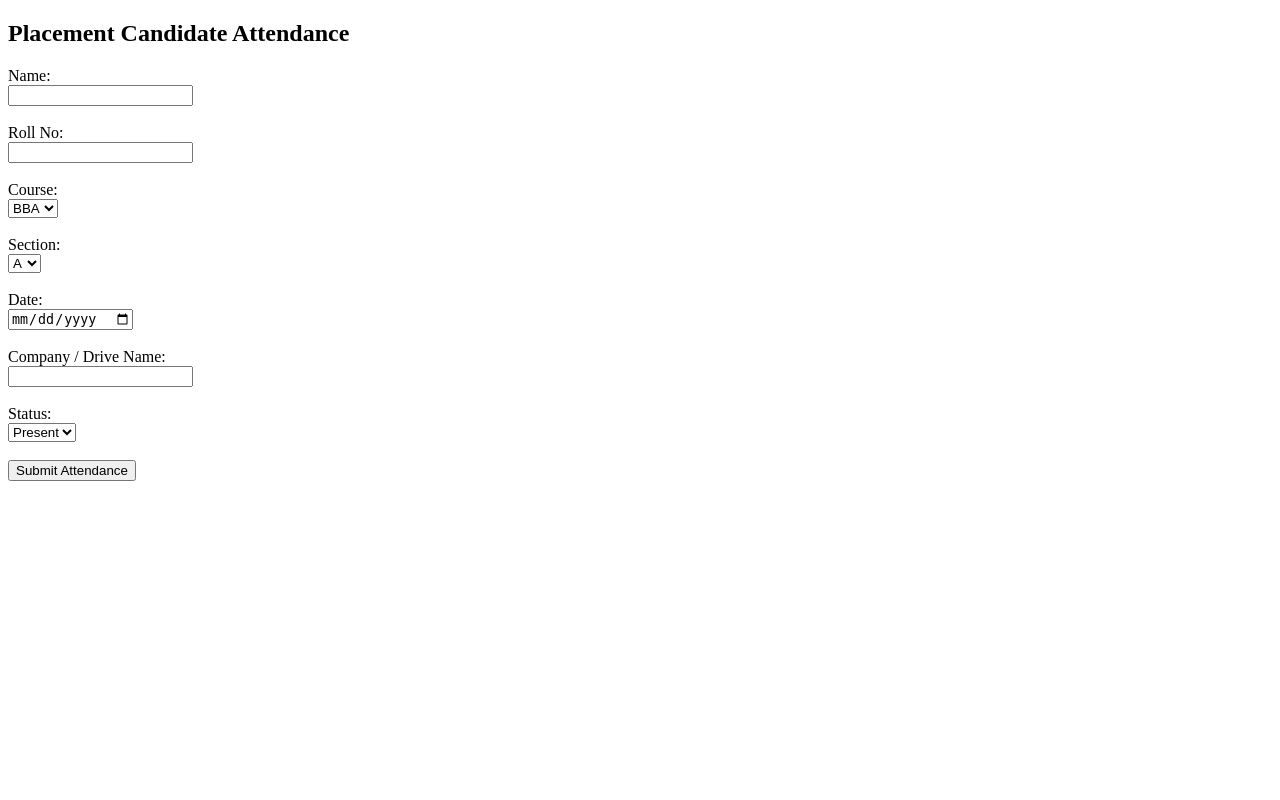
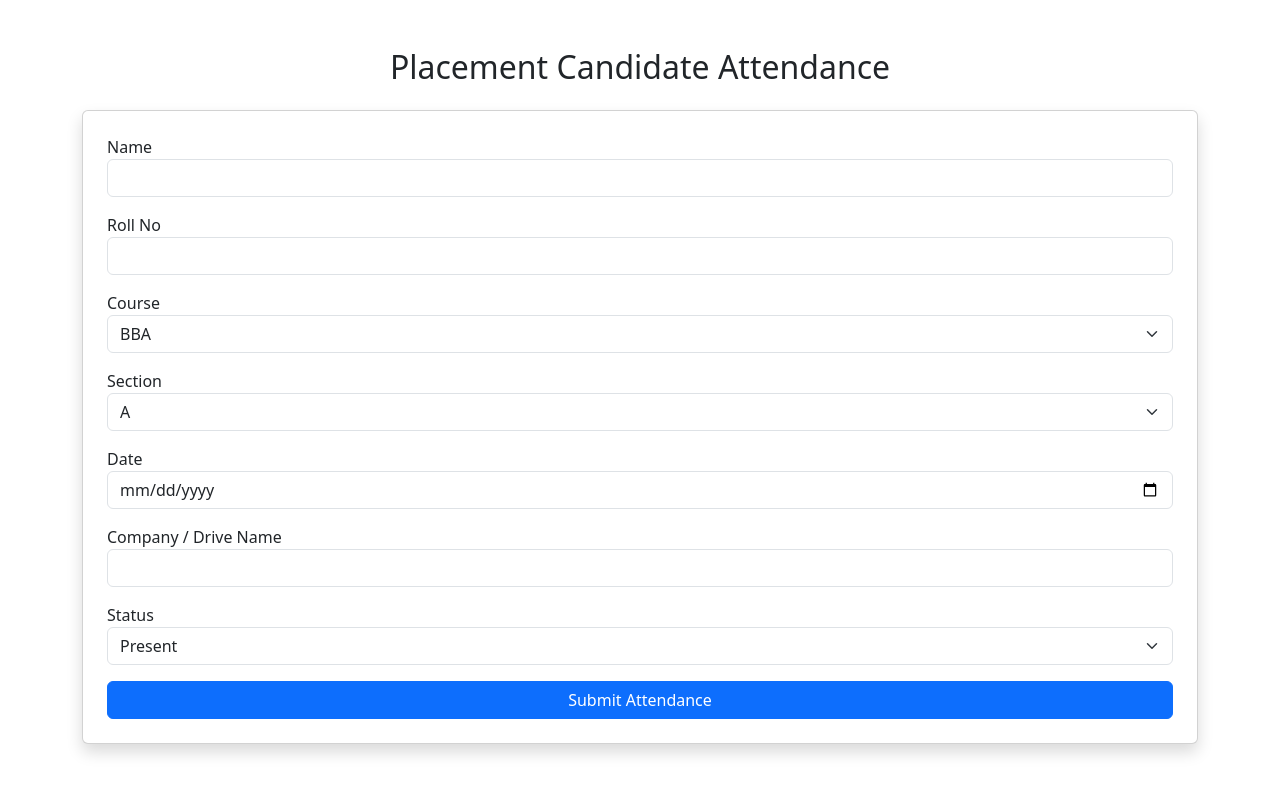
Before and after one commit to abhijha30/ITS-placement-attendance, a Flask app: page / in a window 1280 px wide. Run offline with Flask 3, Linux system fonts and the light colour scheme.

Commit message:
Update form.html

```diff
--- a/templates/form.html
+++ b/templates/form.html
@@ -2,46 +2,49 @@
 <html>
 <head>
     <title>Placement Attendance - Student Panel</title>
+    <link href="https://cdn.jsdelivr.net/npm/bootstrap@5.3.0/dist/css/bootstrap.min.css" rel="stylesheet">
 </head>
-<body>
-    <h2>Placement Candidate Attendance</h2>
-    <form method="POST">
-        <label>Name:</label><br>
-        <input type="text" name="name" required><br><br>
-
-        <label>Roll No:</label><br>
-        <input type="text" name="roll" required><br><br>
-
-        <label>Course:</label><br>
-        <select name="course" required>
-            <option value="BBA">BBA</option>
-            <option value="BCA">BCA</option>
-        </select><br><br>
-
-        <label>Section:</label><br>
-        <select name="section" required>
-            <option value="A">A</option>
-            <option value="B">B</option>
-            <option value="C">C</option>
-            <option value="D">D</option>
-            <option value="E">E</option>
-            <option value="F">F</option>
-            <option value="G">G</option>
-        </select><br><br>
-
-        <label>Date:</label><br>
-        <input type="date" name="date" required><br><br>
-
-        <label>Company / Drive Name:</label><br>
-        <input type="text" name="company" required><br><br>
-
-        <label>Status:</label><br>
-        <select name="status" required>
-            <option value="Present">Present</option>
-            <option value="Absent">Absent</option>
-        </select><br><br>
-
-        <button type="submit">Submit Attendance</button>
+<body class="container mt-5">
+    <h2 class="text-center mb-4">Placement Candidate Attendance</h2>
+    <form method="POST" class="card p-4 shadow">
+        <div class="mb-3">
+            <label>Name</label>
+            <input type="text" name="name" class="form-control" required>
+        </div>
+        <div class="mb-3">
+            <label>Roll No</label>
+            <input type="text" name="roll" class="form-control" required>
+        </div>
+        <div class="mb-3">
+            <label>Course</label>
+            <select name="course" class="form-select" required>
+                <option value="BBA">BBA</option>
+                <option value="BCA">BCA</option>
+            </select>
+        </div>
+        <div class="mb-3">
+            <label>Section</label>
+            <select name="section" class="form-select" required>
+                <option>A</option><option>B</option><option>C</option>
+                <option>D</option><option>E</option><option>F</option><option>G</option>
+            </select>
+        </div>
+        <div class="mb-3">
+            <label>Date</label>
+            <input type="date" name="date" class="form-control" required>
+        </div>
+        <div class="mb-3">
+            <label>Company / Drive Name</label>
+            <input type="text" name="company" class="form-control" required>
+        </div>
+        <div class="mb-3">
+            <label>Status</label>
+            <select name="status" class="form-select" required>
+                <option>Present</option>
+                <option>Absent</option>
+            </select>
+        </div>
+        <button type="submit" class="btn btn-primary w-100">Submit Attendance</button>
     </form>
 </body>
 </html>
```
